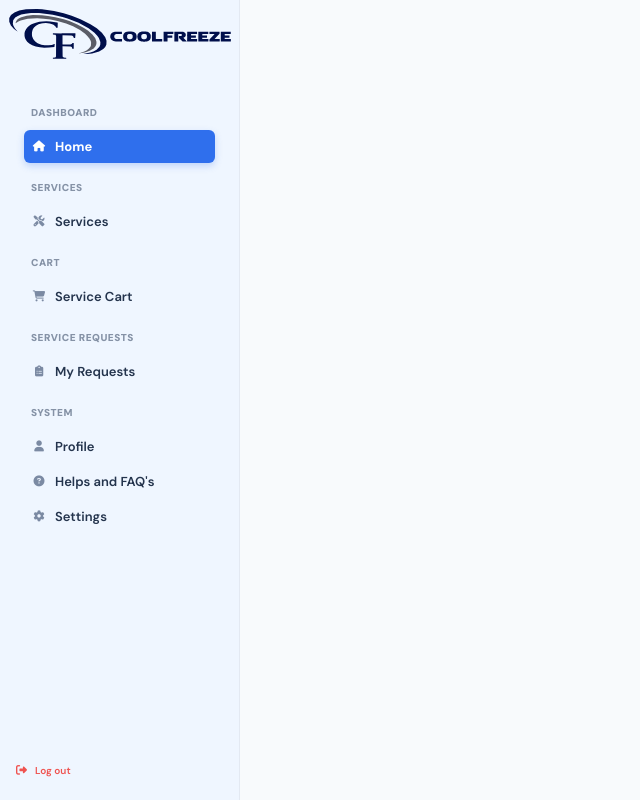
After one commit to ChristianPaul19/cool_freeze, a PHP site: page /index.php?page=sample in a window 1280 px wide. The commit adds this page. Shown: the whole page, without its empty margins (0-640 px from the left). Run offline with PHP 8.4, Linux system fonts and the light colour scheme.

Commit message:
Add sidebar components

```diff
--- /dev/null
+++ b/frontend/includes/sidebar.php
@@ -0,0 +1,94 @@
+<?php
+
+
+if (!function_exists('e')) {
+    function e($value)
+    {
+        return htmlspecialchars((string) $value, ENT_QUOTES, 'UTF-8');
+    }
+}
+
+$currentPage = $currentPage ?? '';
+
+$sidebarPagesUrl = BASE_URL;
+
+// Single source of truth for the menu. 'key' is matched against $currentPage.
+
+$sidebarMenu = [
+    [
+        'title' => 'Services',
+        'items' => [
+            ['key' => 'services', 'label' => 'Services', 'icon' => 'fa-screwdriver-wrench', 'link' => '?page=services'],
+        ],
+    ],
+    [
+        'title' => 'Cart',
+        'items' => [
+            ['key' => 'cart', 'label' => 'Service Cart', 'icon' => 'fa-cart-shopping', 'link' => 'cart.php'],
+        ],
+    ],
+    [
+        'title' => 'Service Requests',
+        'items' => [
+            ['key' => 'requests', 'label' => 'My Requests', 'icon' => 'fa-clipboard-list', 'link' => 'requests.php'],
+        ],
+    ],
+    [
+        'title' => 'System',
+        'items' => [
+            ['key' => 'profile',  'label' => 'Profile',          'icon' => 'fa-user',            'link' => 'profile.php'],
+            ['key' => 'faqs',     'label' => "Helps and FAQ's",  'icon' => 'fa-circle-question', 'link' => 'faqs.php'],
+            ['key' => 'settings', 'label' => 'Settings',         'icon' => 'fa-gear',            'link' => 'settings.php'],
+        ],
+    ],
+];
+?>
+
+<!-- SIDEBAR -->
+<aside class="sidebar" id="sidebar">
+
+    <a href="<?= e($sidebarPagesUrl) ?>?page=landing" class="brand">
+        <img class="imglogo"
+            src="<?= BASE_URL ?>frontend/assets/img/coolfreeze_horizontal_logo.svg"
+            alt="Coolfreeze logo"
+            class="card-img"
+            width="240px"
+        >
+    </a>
+
+    <nav class="menu">
+
+        <p class="menu-title">Dashboard</p>
+
+        <a href="<?= e($sidebarPagesUrl) ?>?page=home" class="menu-link <?= $currentPage === 'home' ? 'active' : '' ?>">
+            <i class="fa-solid fa-house"></i>
+            Home
+        </a>
+
+        <?php foreach ($sidebarMenu as $section): ?>
+
+            <p class="menu-title"><?= e($section['title']) ?></p>
+
+            <?php foreach ($section['items'] as $item): ?>
+
+                <a href="<?= e($sidebarPagesUrl . $item['link']) ?>"
+                   class="menu-link <?= $currentPage === $item['key'] ? 'active' : '' ?>">
+                    <i class="fa-solid <?= e($item['icon']) ?>"></i>
+                    <?= e($item['label']) ?>
+                </a>
+
+            <?php endforeach; ?>
+
+        <?php endforeach; ?>
+
+    </nav>
+
+    <!-- LOGOUT -->
+    <form action="<?= BASE_URL ?>backend/api/logout.php" method="POST" class="logout-form">
+        <button type="submit" class="logout">
+            <i class="fa-solid fa-right-from-bracket"></i>
+            Log out
+        </button>
+    </form>
+
+</aside>
--- a/frontend/pages/main/servicesmain.php
+++ b/frontend/pages/main/servicesmain.php
@@ -81,7 +81,7 @@ function e($value)
 
         <img class="imglogo"
                         src="<?= BASE_URL ?>frontend/assets/img/coolfreeze_horizontal_logo.svg"
-                        alt="Bright living room with a grey sofa"
+                        alt="Coolfreeze logo"
                         class="card-img"
                     >
         <nav class="menu">
--- /dev/null
+++ b/frontend/pages/sample.php
@@ -0,0 +1,22 @@
+<?php
+require_once dirname(__DIR__, 2) . '/backend/bootstrap.php';
+
+$userName    = $_SESSION['username'] ?? 'Customer';
+$currentPage = 'home';   // change based on page home | services | cart | requests | profile | faqs | settings
+?>
+
+<!DOCTYPE html>
+<html lang="en">
+<head>
+  <meta charset="UTF-8">
+  <meta name="viewport" content="width=device-width, initial-scale=1.0">
+  <title>Testing page</title>
+  <link rel="preconnect" href="https://fonts.googleapis.com">
+    <link href="https://fonts.googleapis.com/css2?family=Manrope:wght@400;500;600;700;800&display=swap" rel="stylesheet">
+    <link rel="stylesheet" href="<?= BASE_URL ?>frontend/assets/css/servicesmain.css">
+    <link rel="stylesheet" href="https://cdnjs.cloudflare.com/ajax/libs/font-awesome/6.5.2/css/all.min.css">
+</head>
+<body>
+<?php require FRONTEND_PATH . 'includes/sidebar.php' ?>
+</body>
+</html>
--- a/index.php
+++ b/index.php
@@ -22,6 +22,7 @@ $pages = [
     'error404' => 'error/error404.php',
     'maintenance' => 'error/maintenance.php',
     'services' => 'main/servicesmain.php',
+    'sample' => 'sample.php',
 ];
 
 //                        change this 'register'. pick the page in the $pages
```
Also changed, not shown: frontend/pages/main/home.php (+8 -0 lines).
